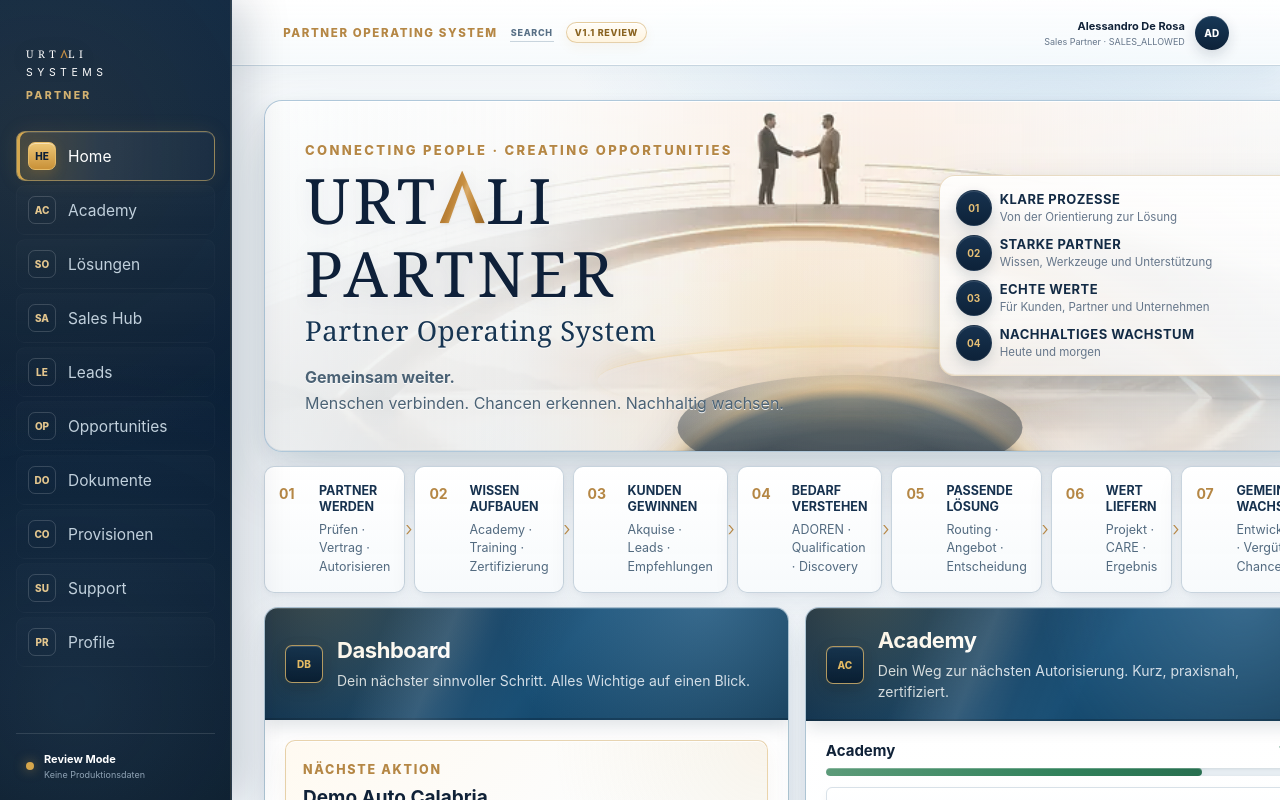
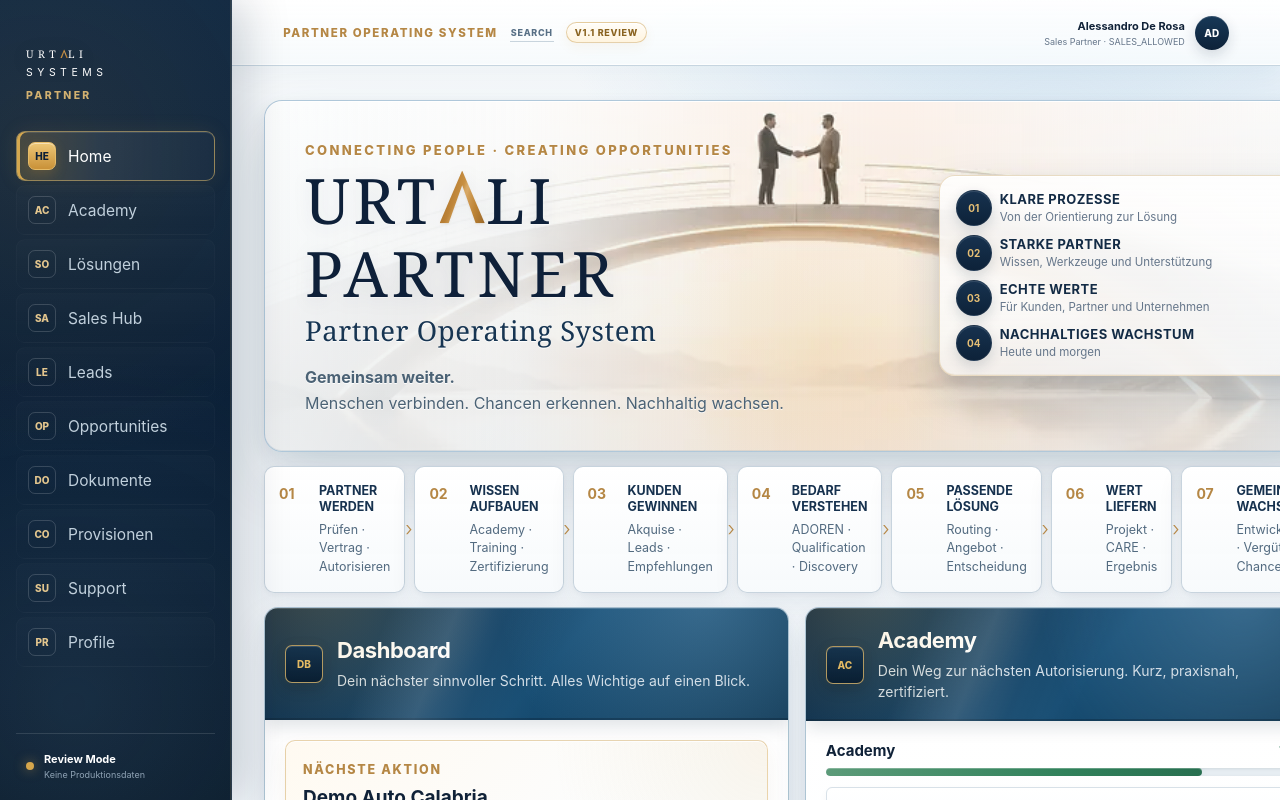
Before and after one commit to lavolpeofficial/vito-platform, a Next.js app in the folder apps/partner-portal/: page / in a window 1280 px wide. Shown: the top 800 px of the page. Built offline with nearby package versions, Linux system fonts and the light colour scheme.

Commit message:
fix(partner-portal): remove mistaken visual tunnel layer

```diff
--- a/apps/partner-portal/app/(portal)/page.tsx
+++ b/apps/partner-portal/app/(portal)/page.tsx
@@ -40,7 +40,6 @@ export default function DashboardPage() {
   return (
     <div className="northstar-home">
       <section className="northstar-hero bridge-hero">
-        <div className="bridge-tunnel" aria-hidden="true" />
         <div className="northstar-brand-copy">
           <span className="eyebrow">CONNECTING PEOPLE · CREATING OPPORTUNITIES</span>
           <h1><UrtaliWordmark /> <span>PARTNER</span></h1>
```
